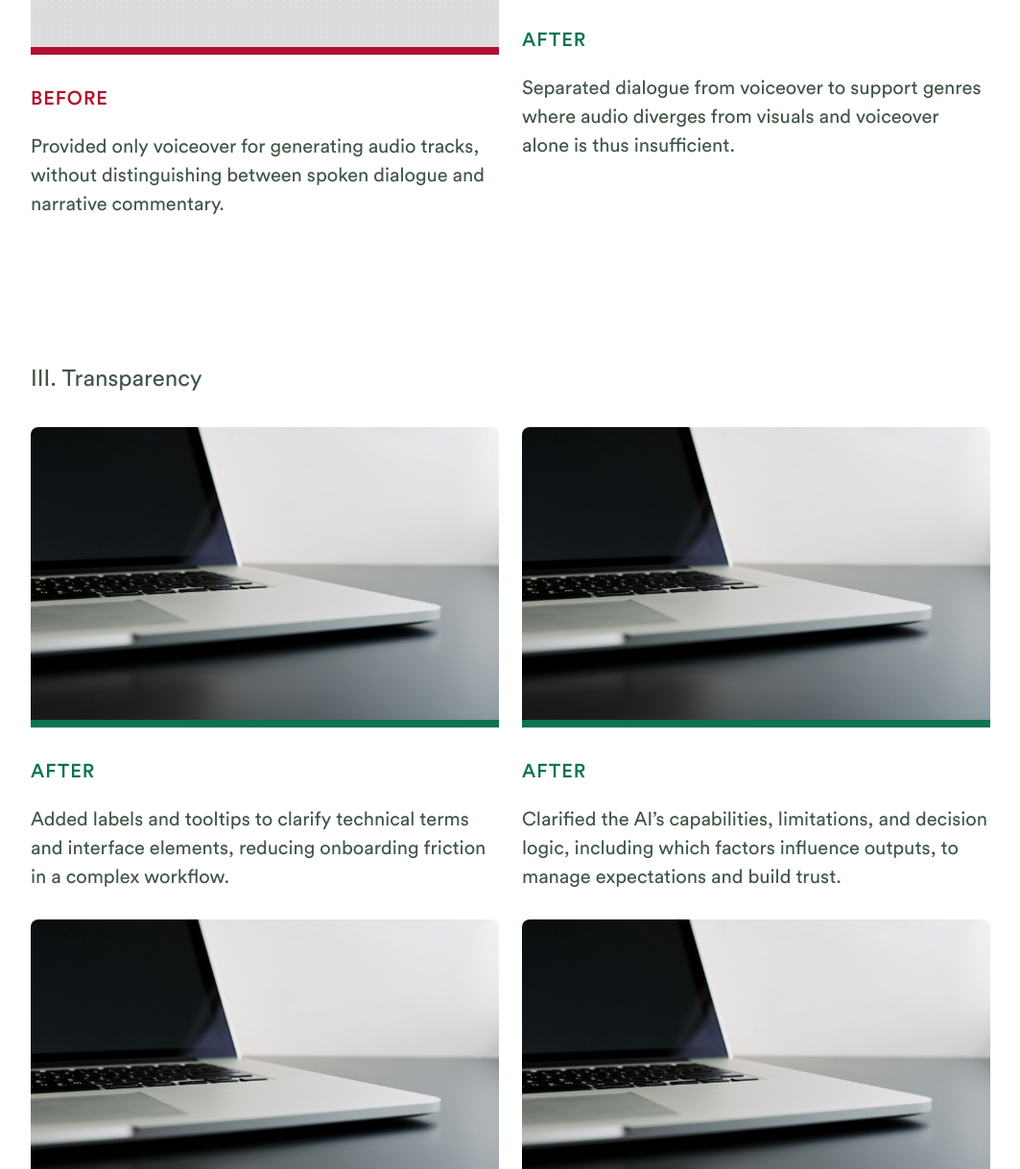
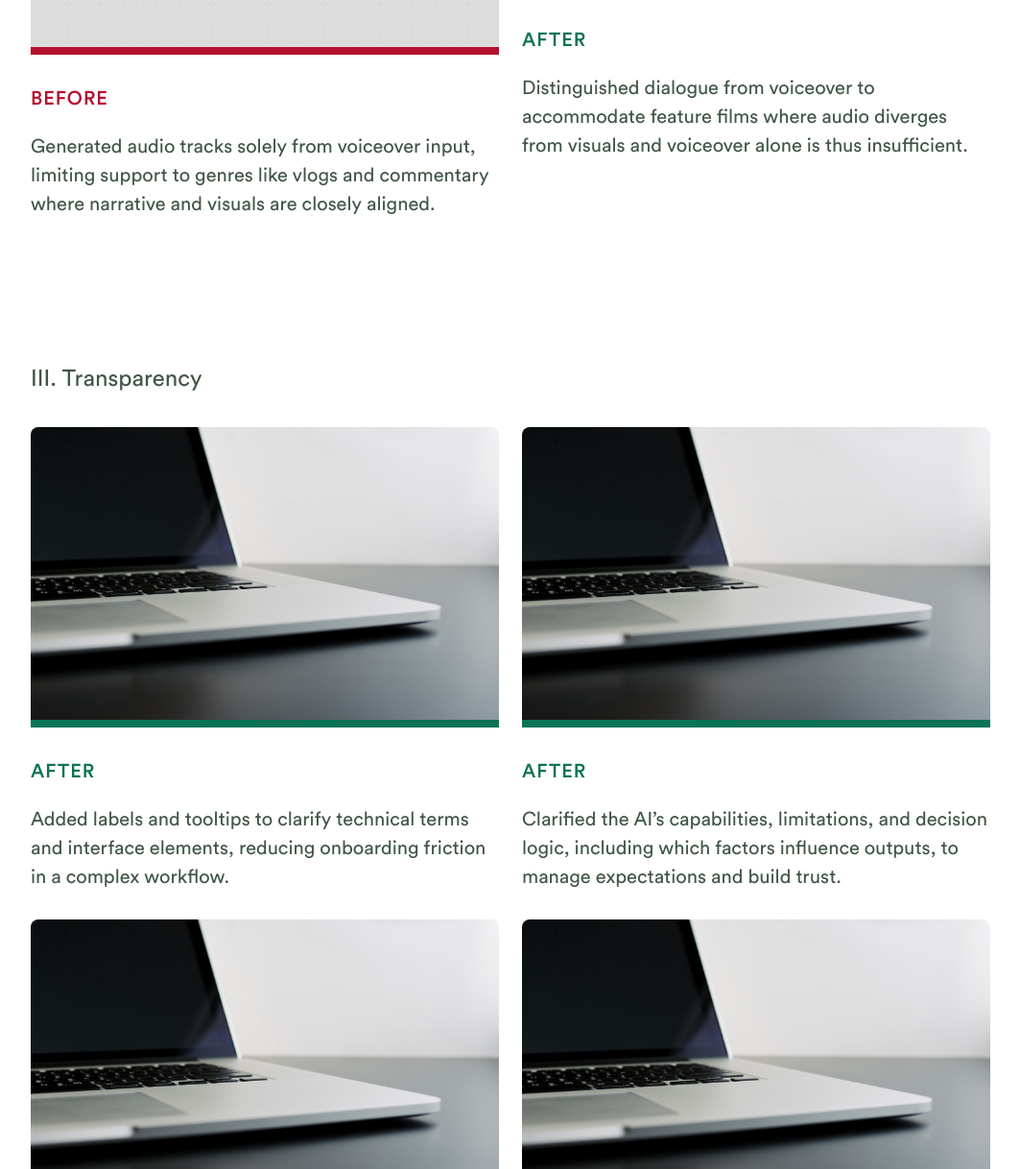
Before and after one commit to azurestocking/azurestocking.github.io, a Jekyll site: the page built from project/opus.html, in a window 1280 px wide and 1400 px high, scrolled down 14799 px, cut to the strip 182-1400 px from the top of the window. Shown: the whole strip at 96% size, without its empty margins (108-1171 px from the left). Built offline with Jekyll 4.4.1, drawn with Linux system fonts in a browser that asks for light colours; some web fonts are replaced; some of the changed text lies outside the part shown.

```diff
--- a/_layouts/default.html
+++ b/_layouts/default.html
@@ -44,7 +44,7 @@
             <a class="button" href="/">E-Mail ↗</a>
         </div>
         <div class="p-l" style="padding-bottom: 64px;">
-            I'm drawn to complexity and intersectionality—terms I don't use as buzzwords but as intellectual imperatives. If your project piques analytical curiosity or serves the public good, we should talk about a potential pro bono collaboration.
+            I’m drawn to complexity and intersectionality—terms I don’t use as buzzwords but as intellectual imperatives. If your project piques analytical curiosity or serves the public good, we should talk about a potential pro bono collaboration.
         </div>
         <p>
             Coded from scratch with 🤖 Jekyll and 🍵 Lapsang Souchong.<br>
--- a/index.html
+++ b/index.html
@@ -18,7 +18,6 @@ title: Index
             <h4>Lorem ipsum dolor sit amet, consectetur adipiscing elit, sed do eiusmod tempor incididunt ut labore et dolore magna aliqua. Ut enim ad minim veniam, quis nostrud exercitation ullamco laboris nisi ut aliquip ex ea commodo consequat. Duis aute irure dolor in reprehenderit in voluptate velit esse cillum dolore eu fugiat nulla pariatur. Excepteur sint occaecat cupidatat non proident, sunt in culpa qui officia deserunt mollit anim id est laborum.</h4>
             <div class="tag-group">
                 <span class="tag">DESIGN</span>
-                <span class="tag">INDUSTRY</span>
                 <span class="tag">USER EXPERIENCE</span>
                 <span class="tag">WEB APPLICATION</span>
                 <span class="tag">GENERATIVE AI</span>
--- a/project/opus.html
+++ b/project/opus.html
@@ -26,21 +26,21 @@ title: Opus
 </section>
 
 <section>
-    <h2>Background</h2>
+    <h2 class="np">Background</h2>
     <div class="p-l">
         Lorem ipsum dolor sit amet, consectetur adipiscing elit, sed do eiusmod tempor incididunt ut labore et dolore magna aliqua. Ut enim ad minim veniam, quis nostrud exercitation ullamco laboris nisi ut aliquip ex ea commodo consequat.
     </div>
 </section>
 
 <section>
-    <h2>Design Phrase</h2>
+    <h2 class="np">Design Phrase</h2>
     <div class="p-l">
         Lorem ipsum dolor sit amet, consectetur adipiscing elit, sed do eiusmod tempor incididunt ut labore et dolore magna aliqua. Ut enim ad minim veniam, quis nostrud exercitation ullamco laboris nisi ut aliquip ex ea commodo consequat.
     </div>
 </section>
 
 <section>
-    <h2>Highlight</h2>
+    <h2 class="np">Highlight</h2>
     <div class="p-l">
         Lorem ipsum dolor sit amet, consectetur adipiscing elit, sed do eiusmod tempor incididunt ut labore et dolore magna aliqua. Ut enim ad minim veniam, quis nostrud exercitation ullamco laboris nisi ut aliquip ex ea commodo consequat.
     </div>
@@ -301,14 +301,14 @@ title: Opus
                 <div class="col-1 before">
                     <img src="{{ '/images/opus/I2-2-3B.png' | relative_url }}" loading="lazy">
                     <h5>BEFORE</h5>
-                    <p>Provided only voiceover for generating audio tracks, without distinguishing between spoken dialogue and narrative commentary.</p>
+                    <p>Generated audio tracks solely from voiceover input, limiting support to genres like vlogs and commentary where narrative and visuals are closely aligned.</p>
                 </div>
                 <div class="col-1 after">
                     <video width="100%" height="auto" autoplay loop muted>
                         <source src="/images/opus/I2-2-3A.mp4" type="video/mp4" loading="lazy">
                     </video>
                     <h5>AFTER</h5>
-                    <p>Separated dialogue from voiceover to support genres where audio diverges from visuals and voiceover alone is thus insufficient.</p>
+                    <p>Distinguished dialogue from voiceover to accommodate feature films where audio diverges from visuals and voiceover alone is thus insufficient.</p>
                 </div>
             </div>
         </div>
@@ -345,7 +345,7 @@ title: Opus
 </section>
 
 <section>
-    <h2>Reflection</h2>
+    <h2 class="np">Reflection</h2>
     <div class="p-l">
         Lorem ipsum dolor sit amet, consectetur adipiscing elit, sed do eiusmod tempor incididunt ut labore et dolore magna aliqua. Ut enim ad minim veniam, quis nostrud exercitation ullamco laboris nisi ut aliquip ex ea commodo consequat.
     </div>
--- a/scrollspy.js
+++ b/scrollspy.js
@@ -4,8 +4,7 @@ document.addEventListener('DOMContentLoaded', function() {
 
     // Get all h2 elements from main
     const headings = Array.from(main.querySelectorAll('h2')).filter(heading => {
-        // Skip if heading is inside a section with id="highlight"
-        return !heading.closest('section#highlight');
+        return !heading.classList.contains('np');
     });
 
     // Create TOC
--- a/styles.css
+++ b/styles.css
@@ -481,9 +481,6 @@ hr {
 }
 
 .scrollspy-content {
-    background: var(--ghost);
-    padding: 16px;
-    border-radius: 8px;
     width: 100%;
     display: flex;
     flex-direction: column;
@@ -492,6 +489,7 @@ hr {
 .scrollspy-title {
     font-size: 16px;
     font-weight: 500;
+    margin-bottom: 8px;
     text-transform: uppercase;
     letter-spacing: 0.05em;
     color: var(--tertiary);
@@ -506,16 +504,15 @@ hr {
     font-size: 16px;
     text-decoration: none;
     color: var(--tertiary);
-    transition: color 0.3s ease;
     white-space: nowrap;
     overflow: hidden;
     text-overflow: ellipsis;
-    line-height: 1.5em;
 }
 
 .scrollspy-link:hover {
-    color: var(--tertiary);
+    color: var(--primary);
     text-decoration: none;
+
 }
 
 .scrollspy-link.active {
```
